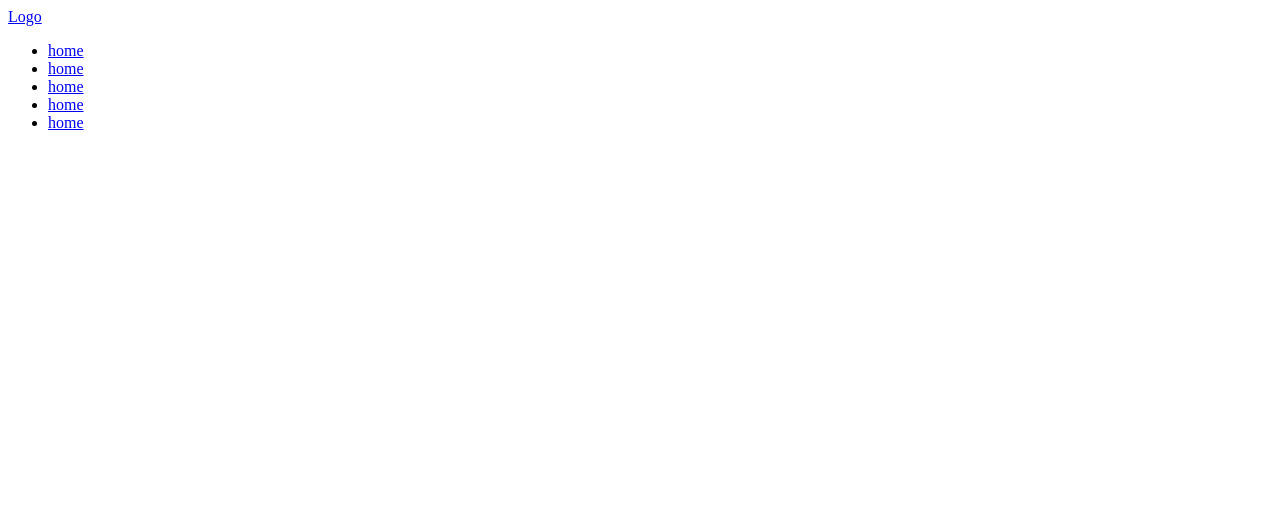
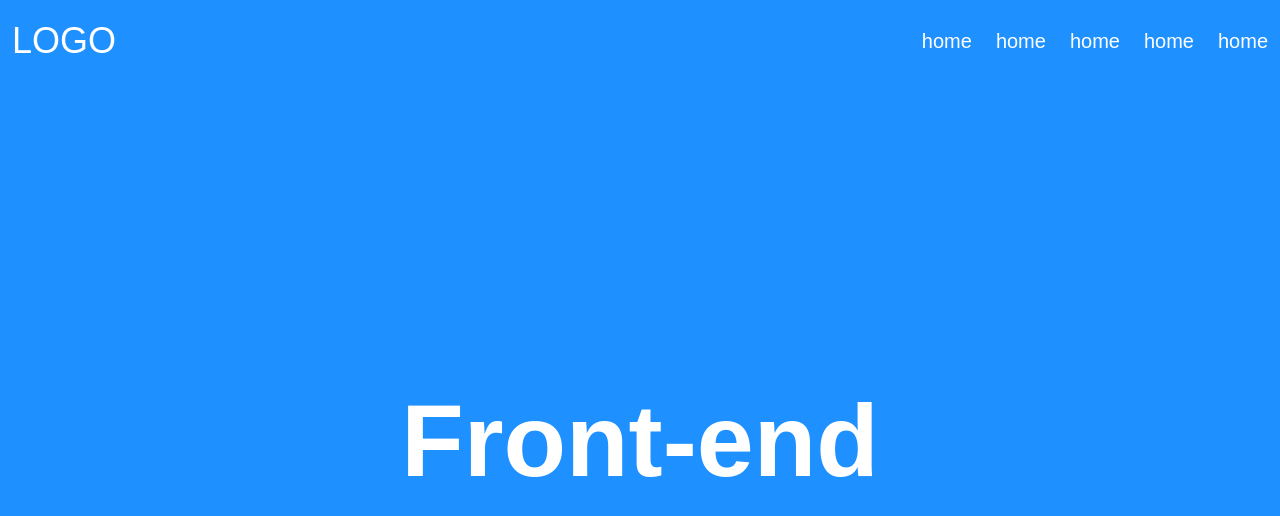
Before and after one commit to SobitSunnatillayev/First-site, a plain HTML site: page index.html in a window 1280 px wide. Drawn offline with Linux system fonts and the light colour scheme.

Commit message:
add css file

```diff
--- /dev/null
+++ b/css/style.css
@@ -0,0 +1,64 @@
+*{
+    margin: 0;
+    padding: 0;
+    box-sizing: border-box;
+    font-family: sans-serif;
+}
+a{
+    text-decoration: none;
+}
+li{
+    list-style: none;
+}
+.container{
+    max-width: 1320px;
+    width: 100%;
+    margin: 0 auto;
+    padding: 0 12px;
+}
+/* header start */
+
+.header__nav{
+    padding: 20px 0;
+    display: flex;
+    justify-content: space-between;
+    align-items: center;
+    flex-wrap: wrap;
+}
+@media (max-width: 576px){
+    .header__nav{
+        flex-direction: column;
+    }
+}
+.header__list{
+    display: flex;
+    gap: 24px;
+    flex-wrap: wrap;
+}
+.header__logo{
+    font-size: 36px;
+    text-transform: uppercase;
+    color: white;
+}
+.header__content{
+    display: flex;
+    justify-content: center;
+    align-items: center;
+    flex-grow: 1;
+}
+.header__link{
+    font-size: 20px;
+    color: white;
+}
+.header{
+    min-height: 100vh;
+    display: flex;
+    flex-direction: column;
+    background: dodgerblue;
+}
+h1{
+    font-size: 8vw;
+    color: white;
+}
+
+/* header end */
--- a/index.html
+++ b/index.html
@@ -5,6 +5,7 @@
     <meta http-equiv="X-UA-Compatible" content="IE=edge">
     <meta name="viewport" content="width=device-width, initial-scale=1.0">
     <title>Git start</title>
+    <link rel="stylesheet" href="css/style.css">
 </head>
 <body>
     <header class="header">
@@ -20,6 +21,9 @@
                 </ul>
             </nav>
         </div>
+        <div class="header__content">
+            <h1>Front-end</h1>
+        </div>
     </header>
 </body>
 </html>
```
